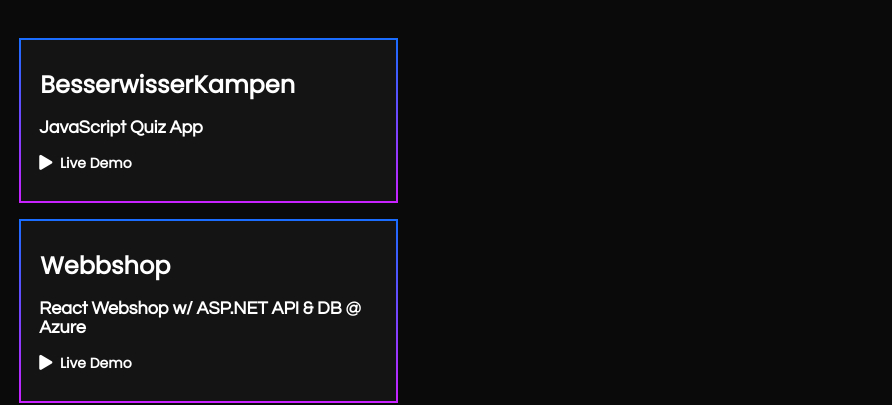
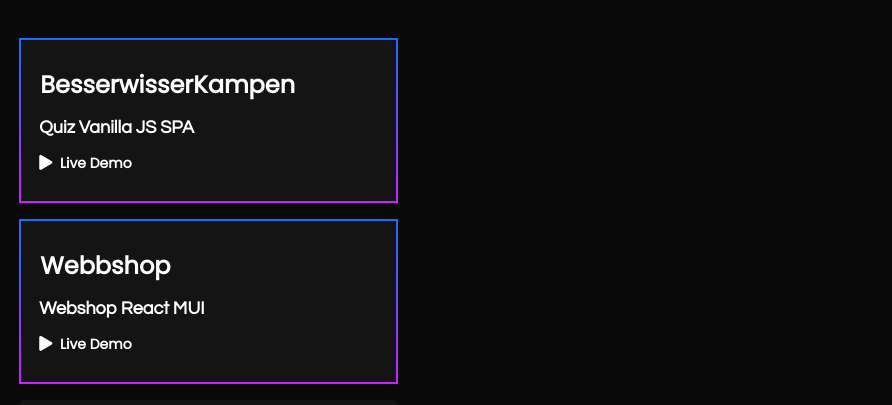
Before and after one commit to JantesInferno/JantesInferno.github.io, a website built with webpack: page src/index.html in a window 1280 px wide. Shown: the part 169-574 px from the top of the page, 388-1280 px from the left. Built offline with nearby package versions, Linux system fonts and the light colour scheme; some packages are replaced by stand-ins of ours; a script that the page names is missing.

Commit message:
Update index.html

```diff
--- a/src/index.html
+++ b/src/index.html
@@ -41,7 +41,7 @@
                         <section class="live-demo">
                             <div class="section_title">BesserwisserKampen</div>
                             <div class="about_section">
-                            <span style="display:block;">JavaScript Quiz App</span>
+                            <span style="display:block;">Quiz Vanilla JS SPA</span>
                             </div>
                             <div class="bottom_section">
                                 <span class="play-text" style="display:inline-block;"><i class='fas fa-play'></i>&nbsp; Live Demo</span>
@@ -52,7 +52,7 @@
                         <section class="live-demo">
                             <div class="section_title">Webbshop</div>
                             <div class="about_section">
-                            <span style="display:block;">React Webshop w/ ASP.NET API & DB @ Azure</span>
+                            <span style="display:block;">Webshop React MUI</span>
                             </div>
                             <div class="bottom_section">
                                 <span class="play-text" style="display:inline-block;"><i class='fas fa-play'></i>&nbsp; Live Demo</span>
```
